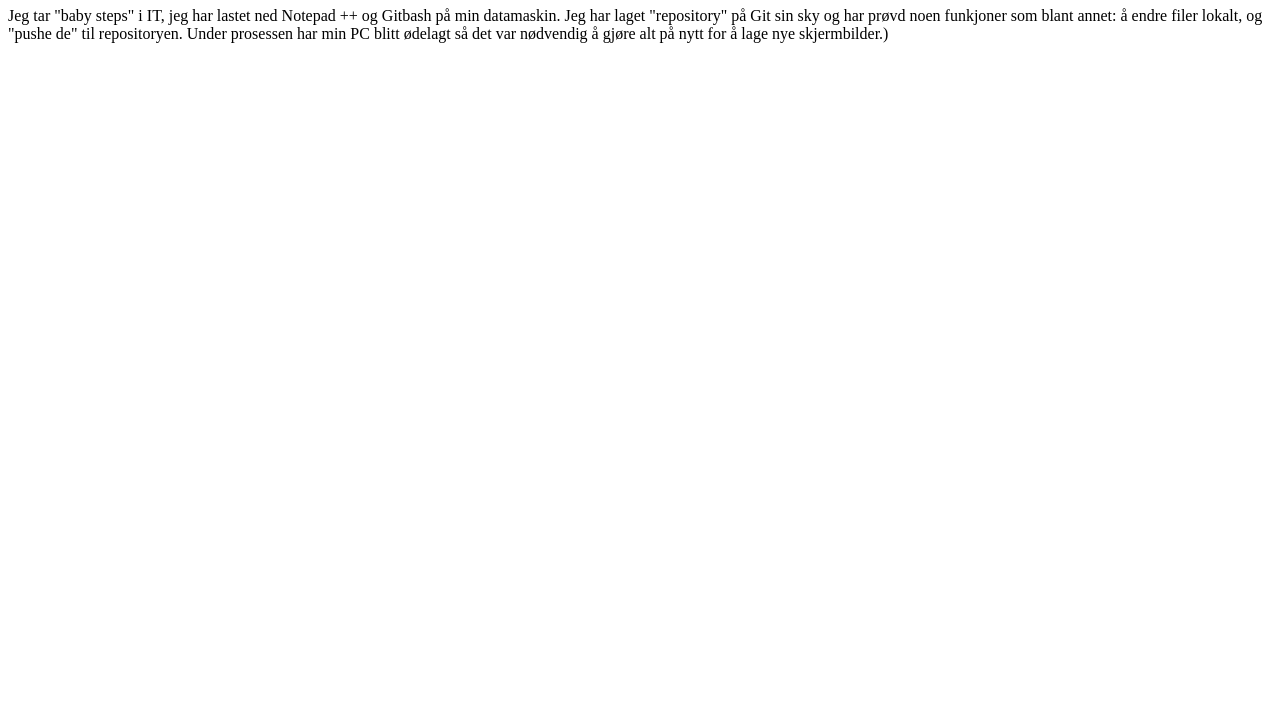
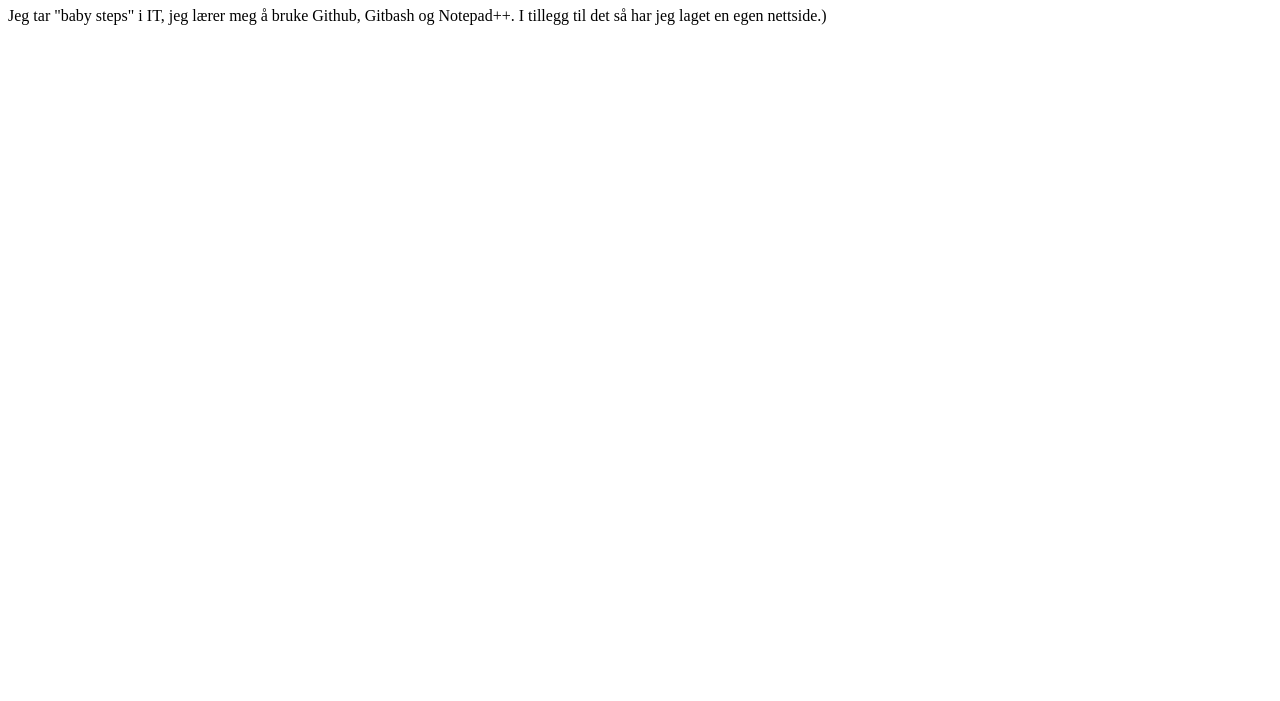
Before and after one commit to Patryk555/IS-114-OBLIG-0, a plain HTML site: page docs/index.html in a window 1280 px wide. Shown: the part 99-800 px from the top of the page. Drawn offline with Linux system fonts and the light colour scheme.

Commit message:
byttet navn

```diff
--- a/docs/index.html
+++ b/docs/index.html
@@ -3,10 +3,10 @@
 <head>
 <meta charset="utf-8">
 <meta name="viewport" content="width=device-width, initial-scale=1">
-<title>(Patryk Drazela)</title>
+<title>(Patryk555)</title>
 <</head>
 <body>
 <h1>Min IS-114 portfolio</h1>
-<p>Jeg tar "baby steps" i IT, jeg har lastet ned Notepad ++ og Gitbash på min datamaskin. Jeg har laget "repository" på Git sin sky og har prøvd noen funkjoner som blant annet: å endre filer lokalt, og "pushe de" til repositoryen. Under prosessen har min PC blitt ødelagt så det var nødvendig å gjøre alt på nytt for å lage nye skjermbilder.)</p>
+<p>Jeg tar "baby steps" i IT, jeg lærer meg å bruke Github, Gitbash og Notepad++. I tillegg til det så har jeg laget en egen nettside.)</p>
 </body>
 </html>
```
